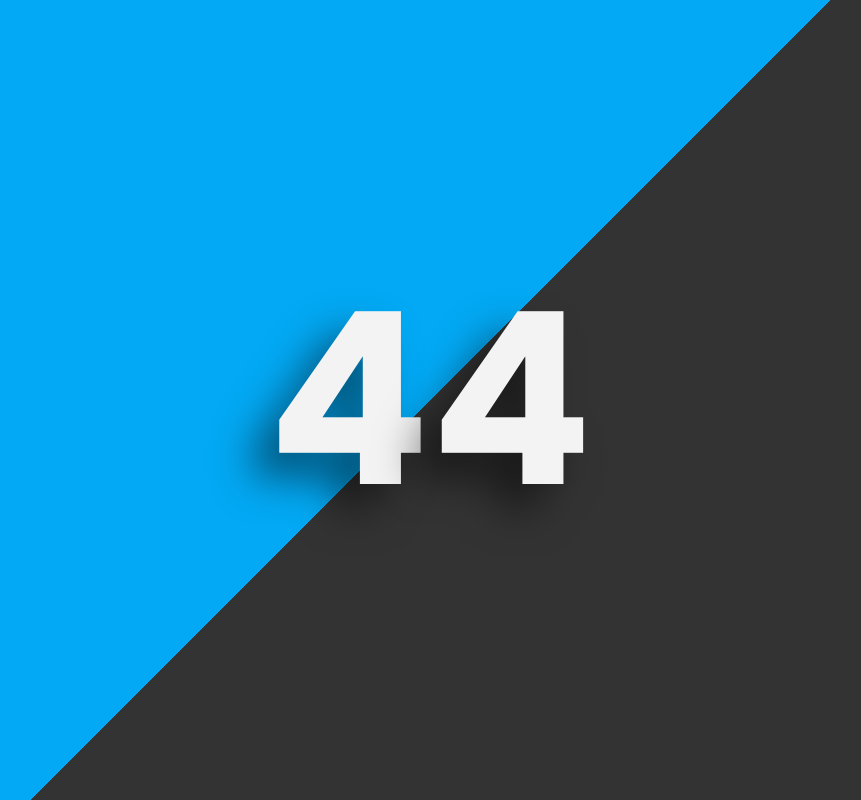
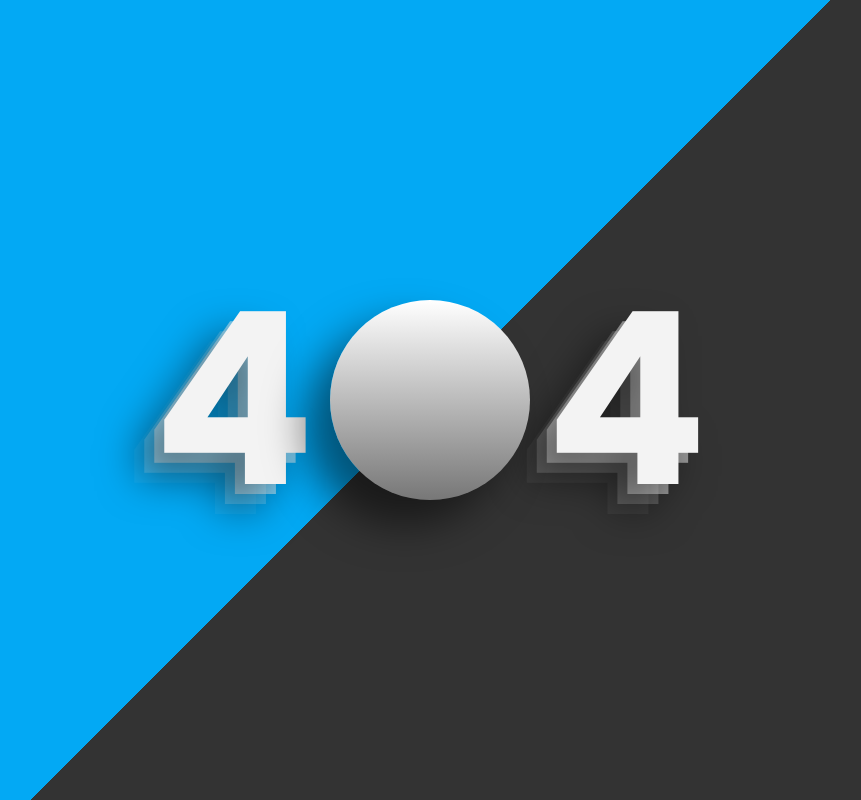
Before and after one commit to vsreyes/404-page-template, a plain HTML site: page index.html in a window 1280 px wide. Shown: the whole page, without its empty margins (210-1071 px from the left). Drawn offline with Linux system fonts and the light colour scheme.

Commit message:
Setup circle

```diff
--- a/style.css
+++ b/style.css
@@ -21,5 +21,19 @@ body {
   justify-content: center;
   align-items: center;
   font-size: 15em;
-  text-shadow: -25px 25px 40px rgba(0, 0, 0, 0.5);
+  text-shadow: -25px 25px 40px rgba(0, 0, 0, 0.5),
+    -10px 10px 0 rgba(255, 255, 255, 0.5), -20px 20px 0 rgba(255, 255, 255, 0.2),
+    -30px 30px 0 rgba(255, 255, 255, 0.05);
 }
+.box h2 .zero {
+  position: relative;
+  display: inline-block;
+  width: 200px;
+  height: 200px;
+  background: linear-gradient(to bottom, #fff, #777);
+  border-radius: 50%;
+  margin: 0 15px;
+  box-shadow: -25px 25px 40px rgba(0, 0, 0, 0.5);
+}
+.box h2 .zero {
+}
```
